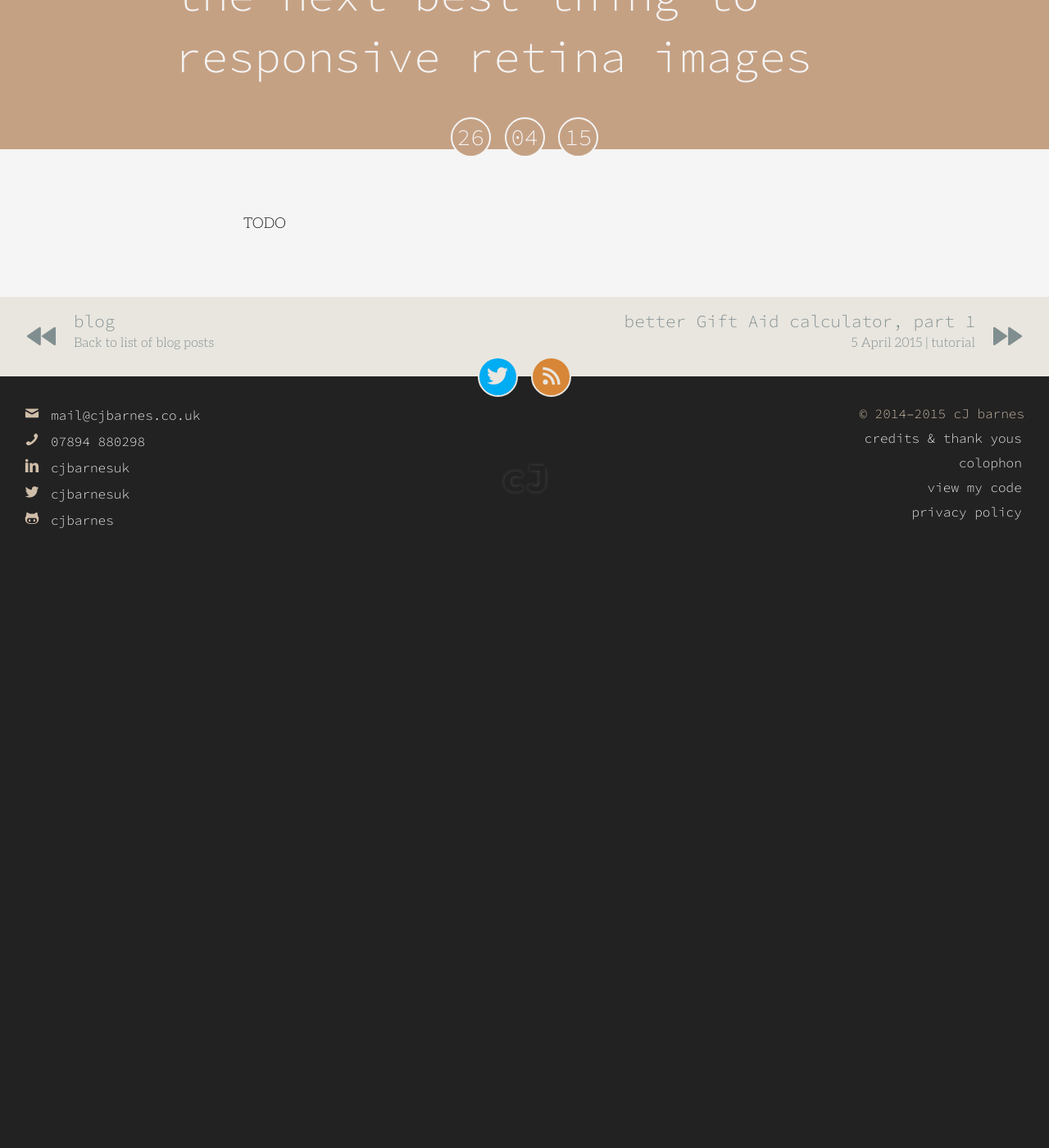
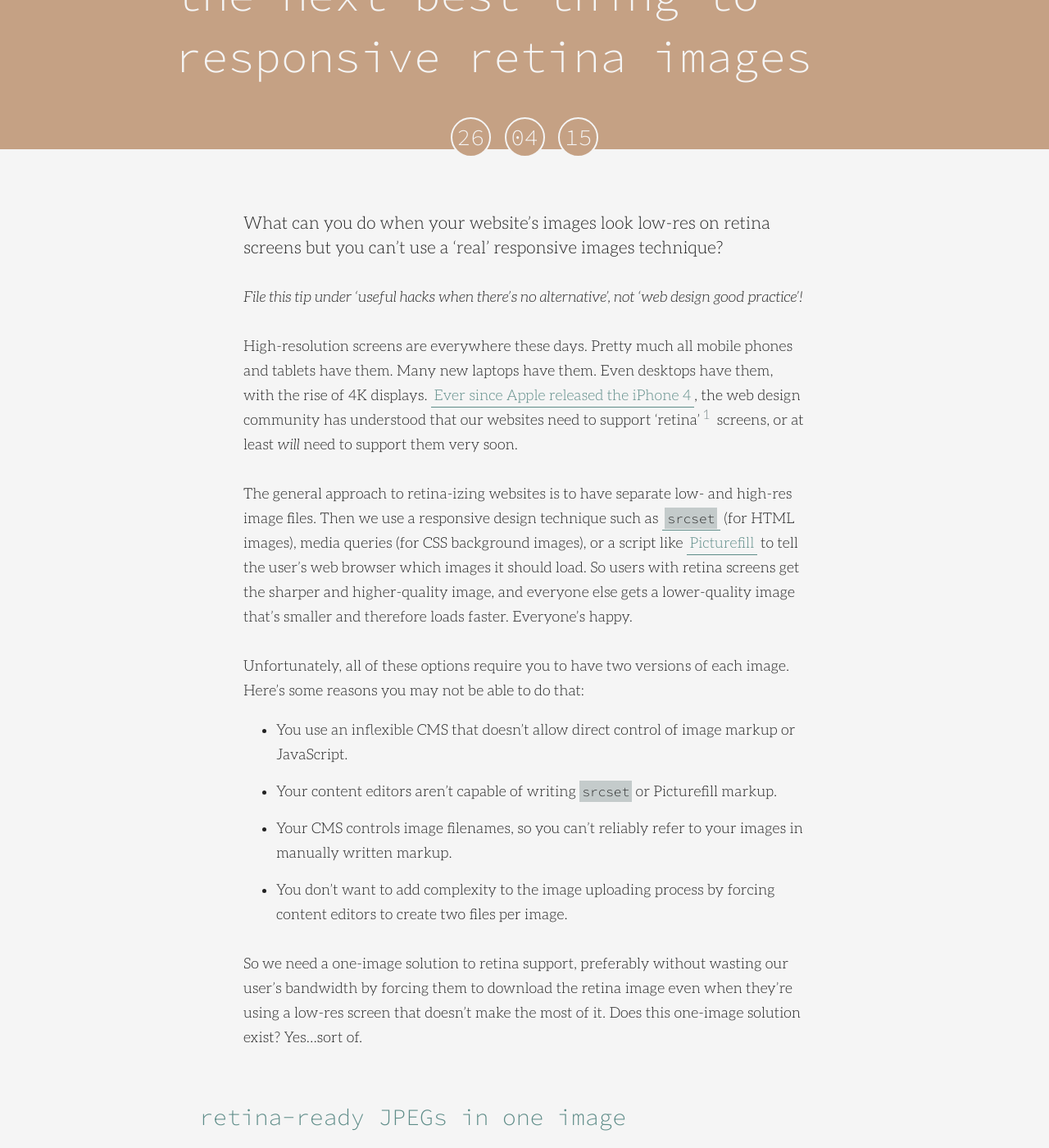
Before and after one commit to cjbarnes/cjbarnes.github.io, a Jekyll site: the page built from _posts/2015-04-26-the-next-best-thing-to-responsive-images.md, in a window 1280 px wide and 1400 px high, scrolled down 268 px. Shown: the whole window at 82% size. Built offline with Jekyll 4.4.1, drawn with Linux system fonts in a browser that asks for light colours; before the commit the page ends 947 px from its top, so only the background shows below that; some of the changed text lies outside the part shown.

Commit message:
Begun fake-responsive images post

```diff
--- a/_posts/2015-04-26-the-next-best-thing-to-responsive-images.md
+++ b/_posts/2015-04-26-the-next-best-thing-to-responsive-images.md
@@ -8,4 +8,44 @@ languages:
 - HTML
 ---
 
-TODO<!--more-->
+What can you do when your website's images look low-res on retina screens but you can't use a 'real' responsive images technique?
+{:.lead}
+
+*File this tip under 'useful hacks when there's no alternative', not 'web design good practice'!*
+
+<!--more-->
+
+High-resolution screens are everywhere these days. Pretty much all mobile phones and tablets have them. Many new laptops have them. Even desktops have them, with the rise of 4K displays. [Ever since Apple released the iPhone 4](http://www.smashingmagazine.com/2010/11/17/designing-for-iphone-4-retina-display-techniques-and-workflow/ "Smashing Magazine article on designing for iPhone 4"), the web design community has understood that our websites need to support 'retina'[^1] screens, or at least *will* need to support them very soon.
+
+The general approach to retina-izing websites is to have separate low- and high-res image files. Then we use a responsive design technique such as [`srcset`](https://css-tricks.com/responsive-images-youre-just-changing-resolutions-use-srcset/ "CSS Tricks page on using srcset for resolution changes") (for HTML images), media queries (for CSS background images), or a script like [Picturefill](http://scottjehl.github.io/picturefill/) to tell the user's web browser which images it should load. So users with retina screens get the sharper and higher-quality image, and everyone else gets a lower-quality image that's smaller and therefore loads faster. Everyone's happy.
+
+Unfortunately, all of these options require you to have two versions of each image. Here's some reasons you may not be able to do that:
+
+- You use an inflexible CMS that doesn't allow direct control of image markup or JavaScript.
+- Your content editors aren't capable of writing `srcset` or Picturefill markup.
+- Your CMS controls image filenames, so you can't reliably refer to your images in manually written markup.
+- You don't want to add complexity to the image uploading process by forcing content editors to create two files per image.
+
+So we need a one-image solution to retina support, preferably without wasting our user's bandwidth by forcing them to download the retina image even when they're using a low-res screen that doesn't make the most of it. Does this one-image solution exist? Yes...sort of.
+
+## retina-ready JPEGs in one image
+
+Here's my (compromised, hacky, imperfect) way of making one image do for both retina and non-retina screens:
+
+**Save your JPEGs at retina size, but really low quality.**
+
+TODO: what quality affects. See JPEG artifacts.
+
+TODO: when you size down to 1x, the artifacts disappear because they're all averaged out!
+
+TODO: what about at 2x? the artifacts are still there, but they're mostly too small to see!
+
+TODO: so we get the small file size of 1x but with sufficient image resolution to look *decent* on 2x. Still no substitute for 2x at a higher quality, but *much much* better than 1x scaled up to 2x, and *much much* smaller than 2x.
+
+TODO: I've tested this on a 2014 MacBook Pro, which has an unbelievably gorgeous screen. It works.
+
+## what about PNGs and GIFs?
+
+TODO: just use the @2x image. BUT be careful of dodgy scaling of alpha transparency in PNGs...best to not use alpha if possible.
+
+[^1]: Just so we're clear, this tip applies to all high-resolution displays, not just Apple's. But I'm going to use the term 'retina' in this article because it's easier and because I'm an Apple nerd.
```
